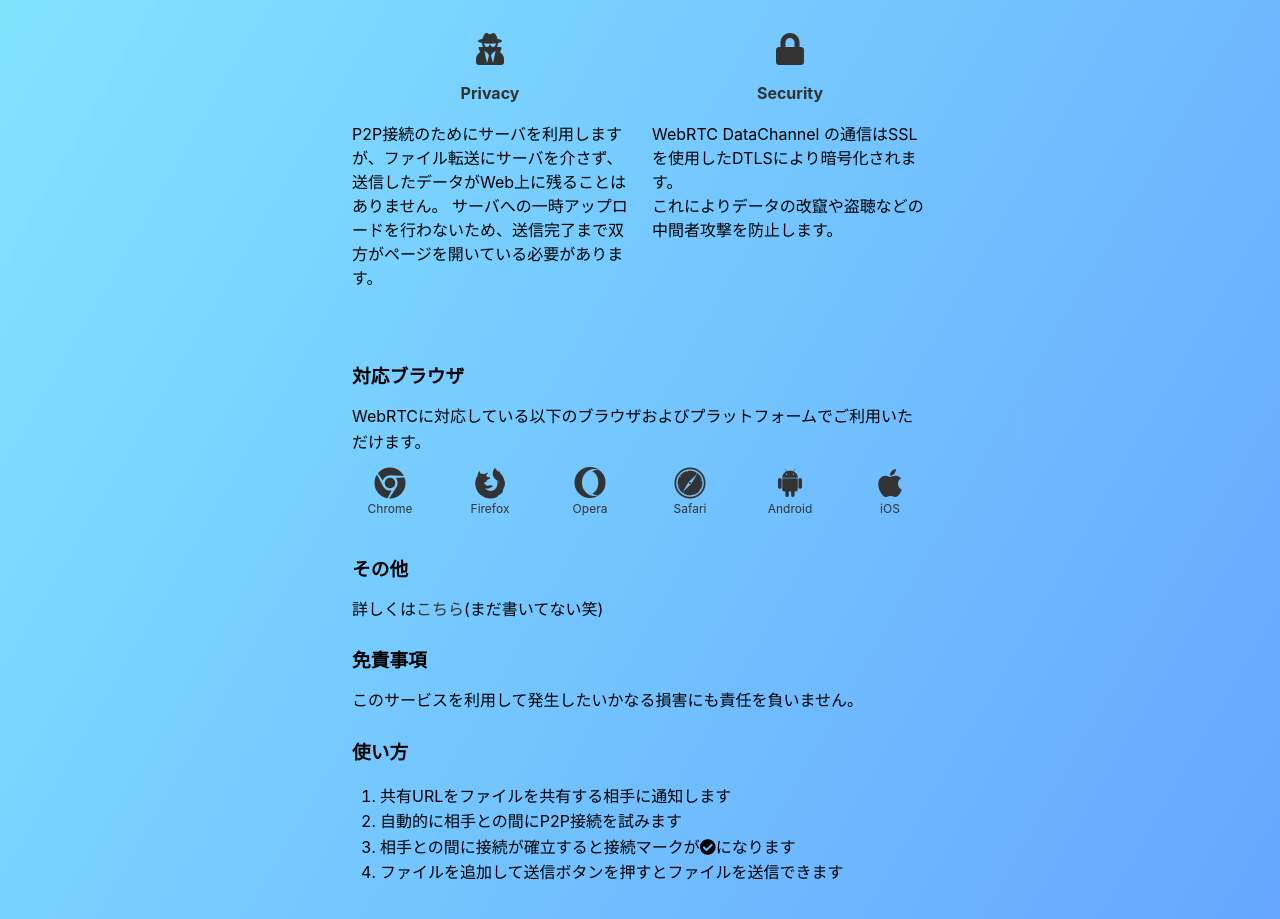
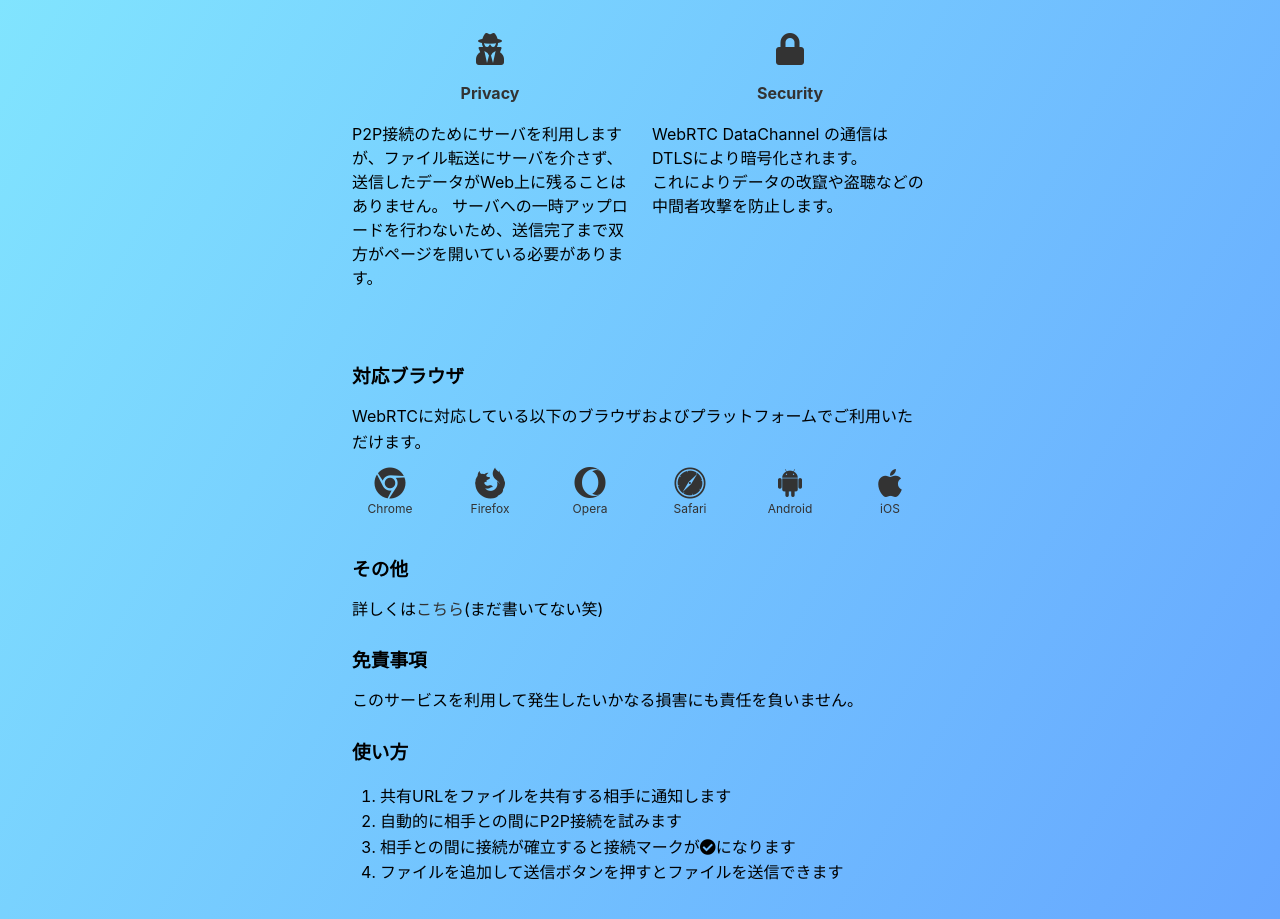
Before and after one commit to ryo4004/rts, a React (Create React App) app in the folder client/: page / in a window 1280 px wide. Shown: the part 1060-1979 px from the top of the page. Built offline with nearby package versions, Linux system fonts and the light colour scheme.

Commit message:
説明文を修正

```diff
--- a/client/src/Component/Pages/Home/Home.tsx
+++ b/client/src/Component/Pages/Home/Home.tsx
@@ -133,7 +133,7 @@ class Home extends Component<Props> {
                 </div>
                 <h3>Security</h3>
                 <p>
-                  WebRTC DataChannel の通信はSSLを使用したDTLSにより暗号化されます。
+                  WebRTC DataChannel の通信はDTLSにより暗号化されます。
                   <br />
                   これによりデータの改竄や盗聴などの中間者攻撃を防止します。
                 </p>
```
